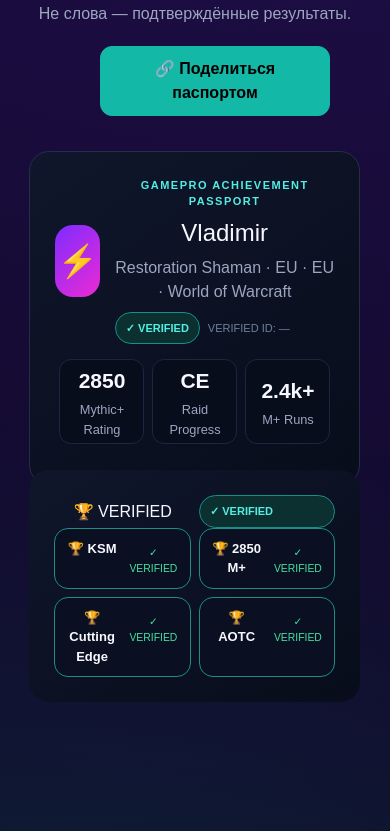
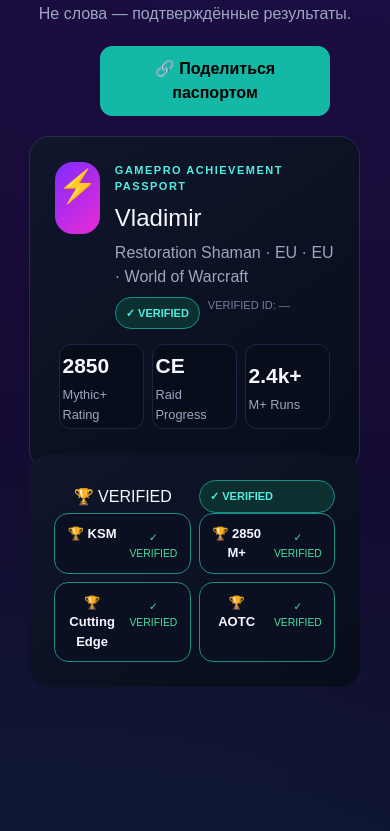
Before and after one commit to vesttrading/gamepro-market, a Next.js app: page / in a window 390 px wide. Shown: the part 760-1591 px from the top of the page. Built offline with nearby package versions, Linux system fonts and the light colour scheme; no server answers.

Commit message:
Refine mobile styles for #passport .grid2 layout
Updated styles for the #passport .grid2 element in mobile view to adjust margins and paddings, improving layout alignment.

```diff
--- a/app/globals.css
+++ b/app/globals.css
@@ -127,12 +127,28 @@ div[style*="justifyContent: \"space-between\""] {
 }
 
 @media (max-width: 768px) {
-    /* Оставляем блок узким и аккуратным по центру */
+    /* Оставляем блок узким, но прижимаем его ВЫШЕ к кнопке */
     #passport .grid2 {
         max-width: 355px !important;
         width: 100% !important;
-        padding: 15px 12px !important;
-   }
+        margin-top: -10px !important;    /* Отрицательный отступ подтянет блок вверх к кнопке */
+        margin-bottom: 15px !important;
+        margin-left: auto !important;
+        margin-right: auto !important;
+        padding-top: 10px !important;   /* Уменьшаем внутренний верхний отступ */
+        padding-left: 12px !important;
+        padding-right: 12px !important;
+    }
+
+    /* Находим только текст с именем и специализацией внутри блока */
+    #passport .grid2 > div:first-child h1,
+    #passport .grid2 > div:first-child h2,
+    #passport .grid2 > div:first-child span,
+    #passport .grid2 > div:first-child div {
+        text-align: left !important;
+        align-items: flex-start !important;
+        margin-left: 0 !important;
+    }
 }
 
 /* 3. Блок ачивок (встает ровно под Владимира) */
```
